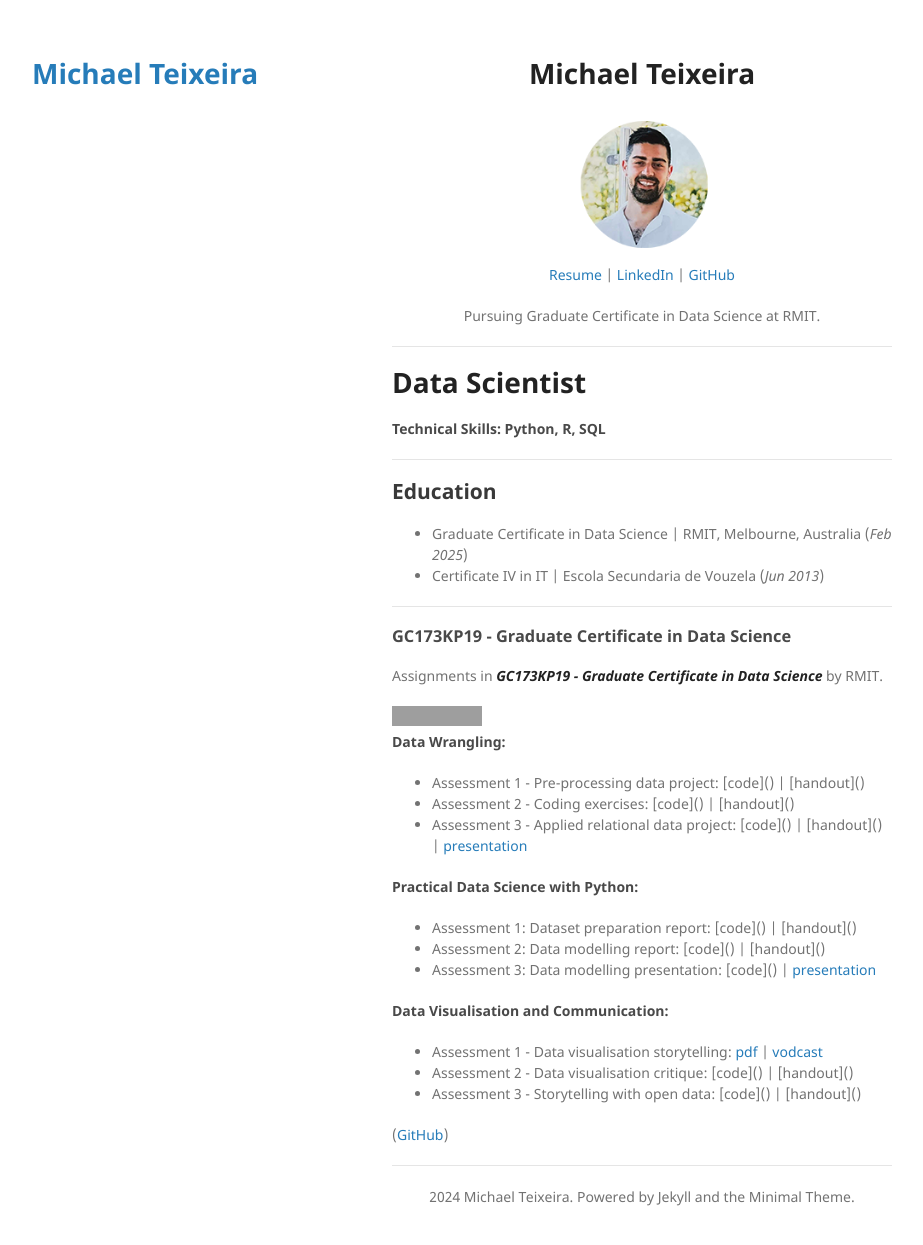
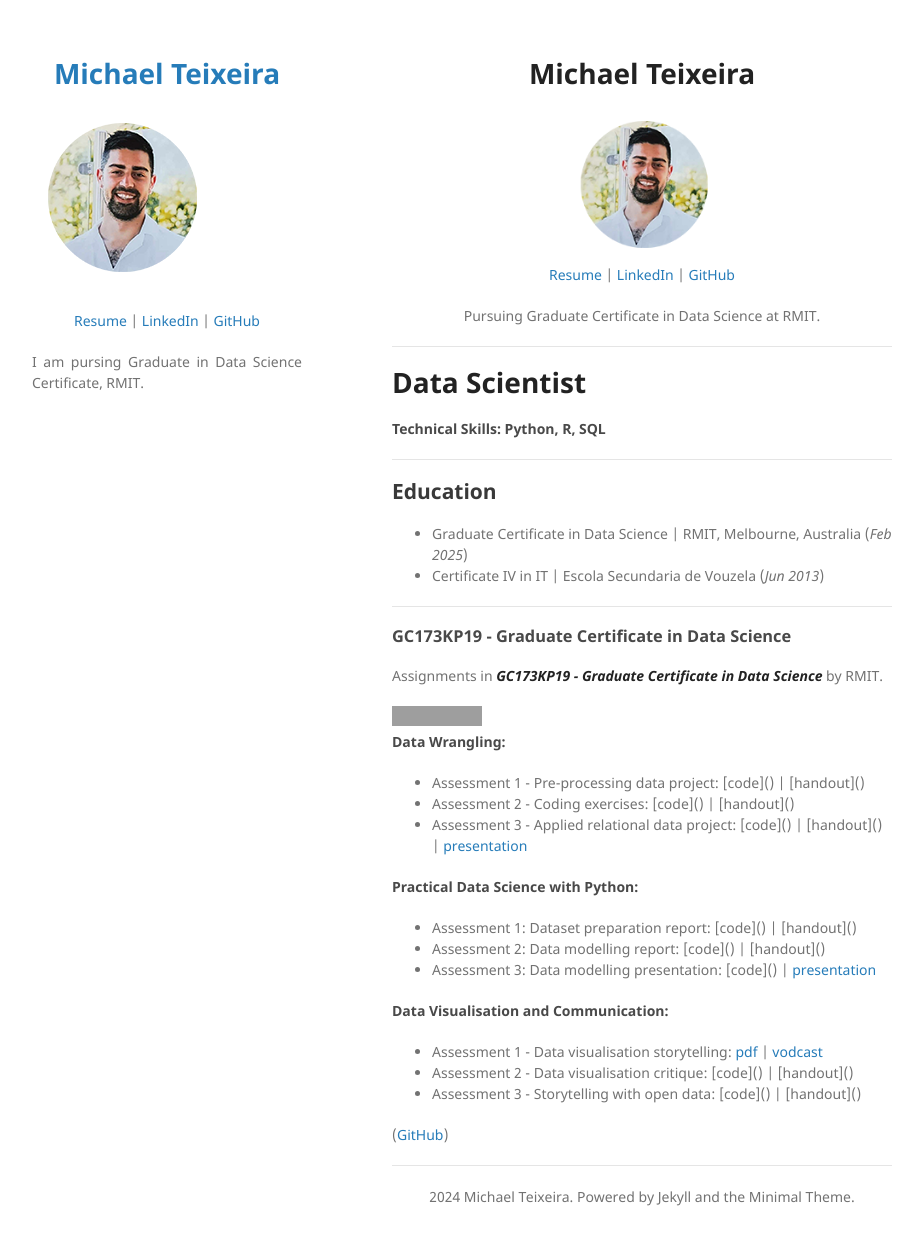
Before and after one commit to Tex30/Portfolio, a Jekyll site: the page built from index.html, in a window 1280 px wide and 1257 px high. Shown: the top 1245 px of the window, without its empty margins (178-1101 px from the left). Built offline with Jekyll 4.4.1, drawn with Linux system fonts in a browser that asks for light colours; the repository's description, which GitHub fills in, is left out; grey boxes are pictures that could not be loaded.

Commit message:
Update _config.yml

```diff
--- a/_config.yml
+++ b/_config.yml
@@ -1,3 +1,17 @@
-title: Michael Teixeira
+title: <p align="center"> Michael Teixeira </p>
+
+logo: "/images/picture.png?raw=true"
+
+description:
+  <p align="center">
+  <a href="pdf/resume.pdf">Resume</a> |
+  <a href="https://www.linkedin.com/in/michael-teixeira-66298024a/">LinkedIn</a> |
+  <a href="https://github.com/Tex30">GitHub</a>
+  </p>
+
+  <p align="justify">
+  I am pursing Graduate in Data Science Certificate, RMIT.
+    </p>
+
 theme: jekyll-theme-minimal
-google_analytics: G-6MB61WNNMV
+google_analytics: G-6MB61WNNMV # Google Analytics tracking ID
```
